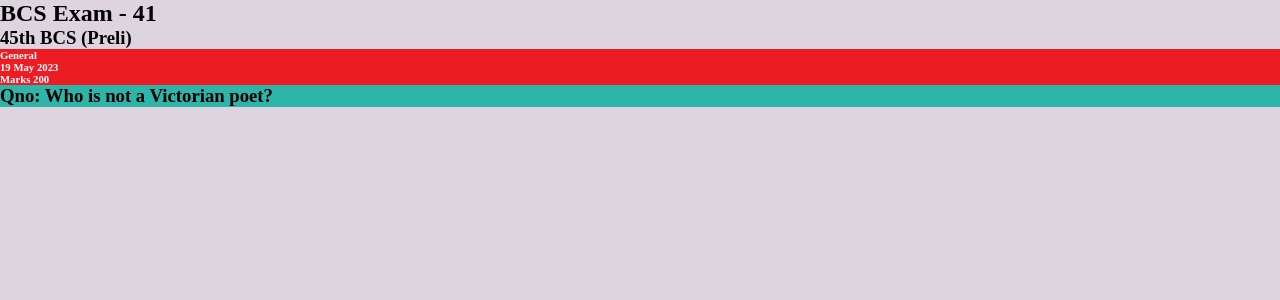
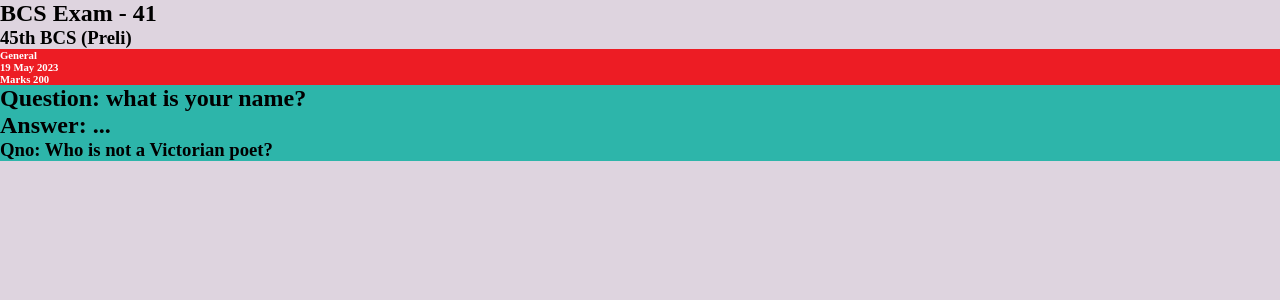
Before and after one commit to Rafi-Sharkar/React_Project, a React (Create React App) app: page / in a window 1280 px wide. Shown: the top 300 px of the page. Built offline with nearby package versions, Linux system fonts and the light colour scheme.

Commit message:
changed from hasan repo

```diff
--- a/src/Components/Pages/QuizPage/Question.js
+++ b/src/Components/Pages/QuizPage/Question.js
@@ -4,6 +4,8 @@ import './Question.css'
 export default function Question() {
   return (
     <div className='Qbody'>
+       <h2>Question: what is your name?</h2>
+       <h2>Answer: ...</h2>
         <h3>Qno: Who is not a Victorian poet?</h3>
     </div>
   )
```
